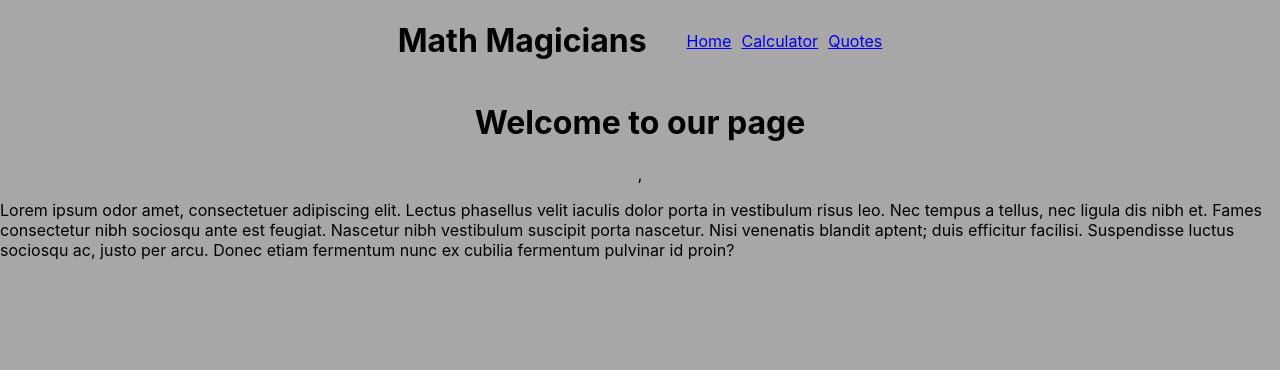
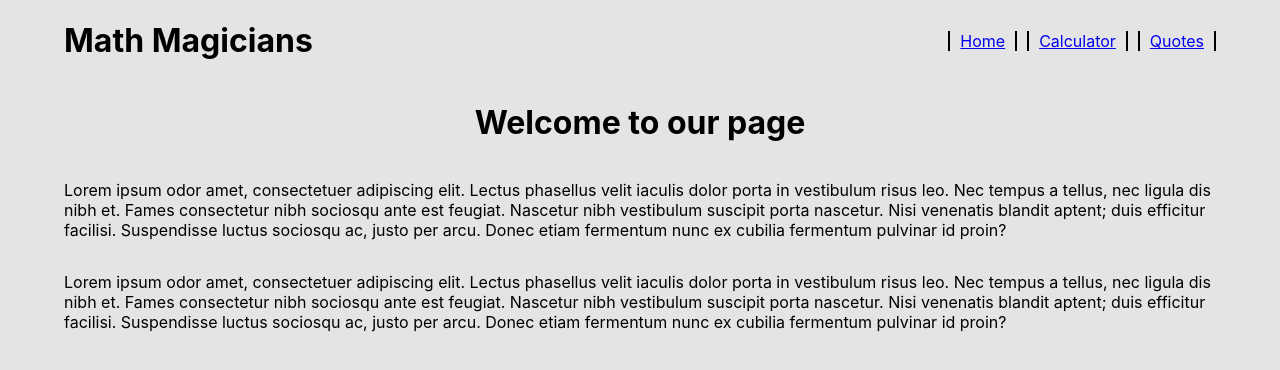
Before and after one commit to anas599/Calculator-, a React (Create React App) app: page /home in a window 1280 px wide. Shown: the top 370 px of the page. Built offline with nearby package versions, Linux system fonts and the light colour scheme; the HTML template or start-up script is replaced by a standard one.

Commit message:
fixed links

```diff
--- a/src/App.css
+++ b/src/App.css
@@ -1,15 +1,17 @@
 body {
-  background-color: rgb(168, 167, 167);
+  background-color: rgb(228, 228, 228);
 }
 
 header {
   display: flex;
   flex-direction: row-reverse;
   align-items: center;
+  gap: 20px;
+  width: 90vw;
+  justify-content: space-between;
 }
 
 .main {
-  margin: 20px;
   width: 400px;
   box-shadow:
     rgb(45 35 66 / 40%) 0 0 10px 3px,
@@ -79,11 +81,30 @@ nav > ul {
   flex-direction: row;
   gap: 10px;
   list-style: none;
+  padding: 0;
+}
+
+ul > li {
+  border-right: 2px solid black;
+  border-left: 2px solid black;
+  padding-left: 10px;
+  padding-right: 10px;
 }
 
 .base {
   display: flex;
   flex-direction: row-reverse;
-  justify-content: space-around;
-  width: 100vw;
+  justify-content: space-between;
+  width: 90vw;
 }
+
+.homeP {
+  text-align: left;
+  width: 90vw;
+}
+
+.quoteW {
+  width: 80vw;
+  text-align: center;
+  padding-top: 150px;
+}
--- a/src/App.js
+++ b/src/App.js
@@ -17,19 +17,18 @@ class App extends React.PureComponent {
                 <Link to="/home">Home</Link>
               </li>
               <li>
-                <Link to="/">Calculator</Link>
+                <Link to="/calculator">Calculator</Link>
               </li>
               <li>
                 <Link to="/quote">Quotes</Link>
               </li>
             </ul>
           </nav>
-          <h1>
-            Math Magicians
-          </h1>
+          <h1>Math Magicians</h1>
         </header>
         <Routes>
-          <Route path="/" element={<MainCalculator />} />
+          <Route path="/Math-magicians" element={<Home />} />
+          <Route path="/calculator" element={<MainCalculator />} />
           <Route path="/home" element={<Home />} />
           <Route path="/quote" element={<Quote />} />
         </Routes>
--- a/src/components/calculator.js
+++ b/src/components/calculator.js
@@ -40,7 +40,7 @@ const MainCalculator = () => {
           </div>
         </div>
         <div>
-          <h2>Lets do some Math</h2>
+          <h2>Lets do some Math!</h2>
         </div>
       </div>
     </>
--- a/src/components/home.js
+++ b/src/components/home.js
@@ -2,8 +2,16 @@ export default function Home() {
   return (
     <>
       <h1>Welcome to our page</h1>
-      ,
-      <p>
+      <p className="homeP">
+        Lorem ipsum odor amet, consectetuer adipiscing elit. Lectus phasellus
+        velit iaculis dolor porta in vestibulum risus leo. Nec tempus a tellus,
+        nec ligula dis nibh et. Fames consectetur nibh sociosqu ante est
+        feugiat. Nascetur nibh vestibulum suscipit porta nascetur. Nisi
+        venenatis blandit aptent; duis efficitur facilisi. Suspendisse luctus
+        sociosqu ac, justo per arcu. Donec etiam fermentum nunc ex cubilia
+        fermentum pulvinar id proin?
+      </p>
+      <p className="homeP">
         Lorem ipsum odor amet, consectetuer adipiscing elit. Lectus phasellus
         velit iaculis dolor porta in vestibulum risus leo. Nec tempus a tellus,
         nec ligula dis nibh et. Fames consectetur nibh sociosqu ante est
--- a/src/components/quote.js
+++ b/src/components/quote.js
@@ -1,7 +1,7 @@
 export default function Quote() {
   return (
     <>
-      <h2>
+      <h2 className="quoteW">
         Mathematics is not about number equations, computations, or
         algorithms. It is about understanding William Paul Thurston.
       </h2>
```
